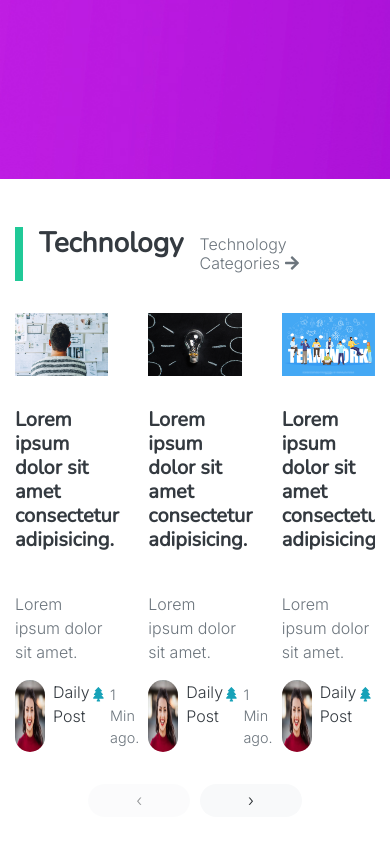
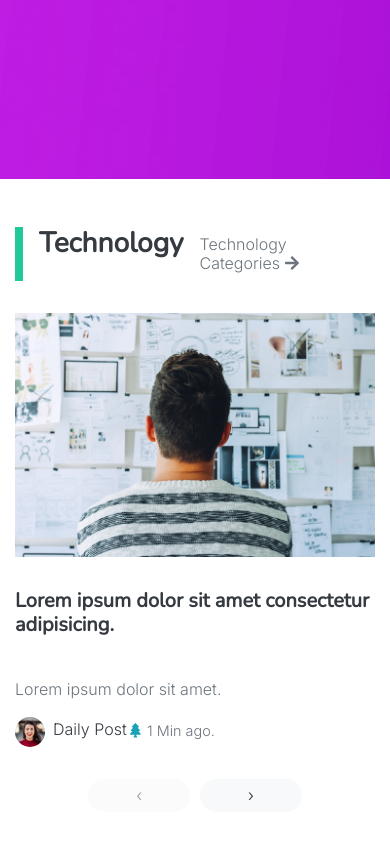
Before and after one commit to tolgaaksoy/Responsive-Web-Design, a website: page index.html in a window 390 px wide. Shown: the part 621-1465 px from the top of the page. Drawn offline with nearby package versions, Linux system fonts and the light colour scheme.

Commit message:
technology section made responsive...

```diff
--- a/index.js
+++ b/index.js
@@ -6,7 +6,17 @@ $(document)
         $('#tech .owl-carousel').owlCarousel({
             margin: 40,
             dots: false,
-            nav: true
+            nav: true,
+            responsive: {
+                0:{
+                    items:1
+                },
+                600:{
+                    items:2
+                },
+                1000:{
+                    items:3
+                }
+            }
         });
-
     });
--- a/sass/include/_tech.scss
+++ b/sass/include/_tech.scss
@@ -40,7 +40,6 @@
             &:hover{
                 background-color:$dark;
             }
-
         }
     }
 
```
